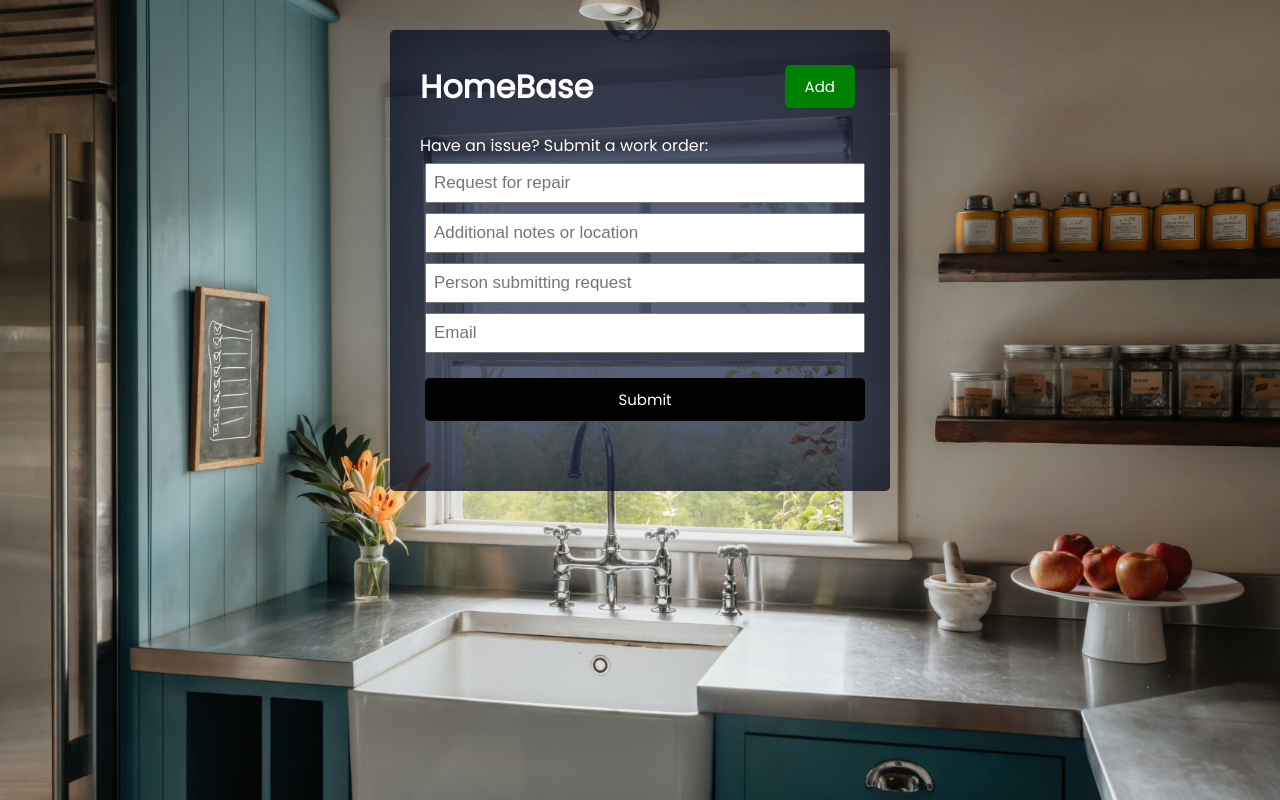
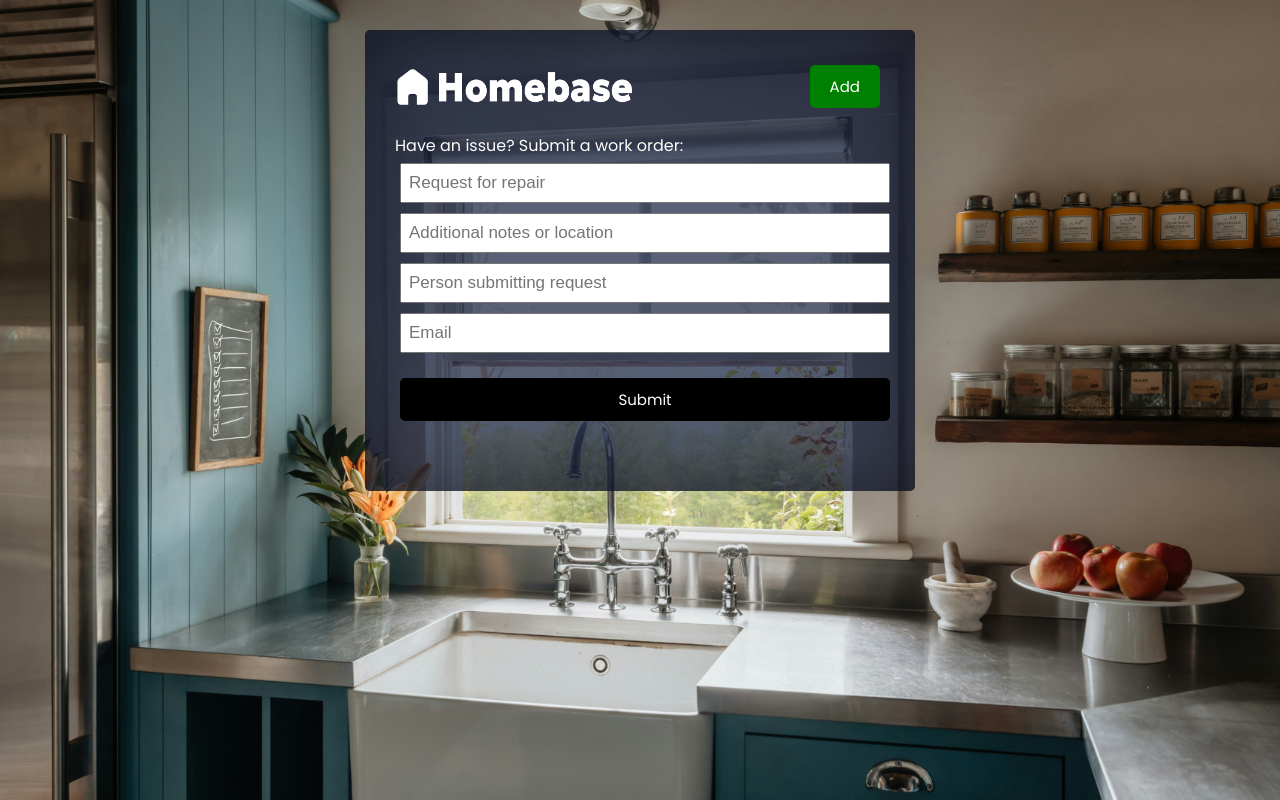
Before and after one commit to jsjohn026/homebase, a React (Vite) app: page / in a window 1280 px wide. Built offline with nearby package versions, Linux system fonts and the light colour scheme; no server answers.

Commit message:
added and styled logo

```diff
--- a/src/components/Header.jsx
+++ b/src/components/Header.jsx
@@ -1,9 +1,11 @@
 import Button from './Button'
+import logo from '/images/high-res-logo-transparent.png'
 
 const Header = () => {
   return (
     <header className='header'>
-      <h1>HomeBase</h1>
+      <img src={logo} className='logo' alt="Homebase logo" />
+      {/* <h1>HomeBase</h1> */}
       <Button color='green' text='Add'/>
     </header>
   )
--- a/src/index.css
+++ b/src/index.css
@@ -22,11 +22,10 @@ body {
 }
 
 .container {
-  max-width: 500px;
+  max-width: 550px;
   margin: 30px auto;
   overflow: auto;
   min-height: 300px;
-  /* border: 1px solid #0A1653; */
   padding: 30px;
   border-radius: 5px;
   position: relative;
@@ -55,6 +54,13 @@ body {
   align-items: center;
   color: #FFFCFC;
   margin-bottom: 20px;
+}
+
+.logo {
+  height: 36px;
+  width: 240px;
+  margin-right: 10px;
+  filter: brightness(0) invert(1);
 }
 
 .btn {
```
